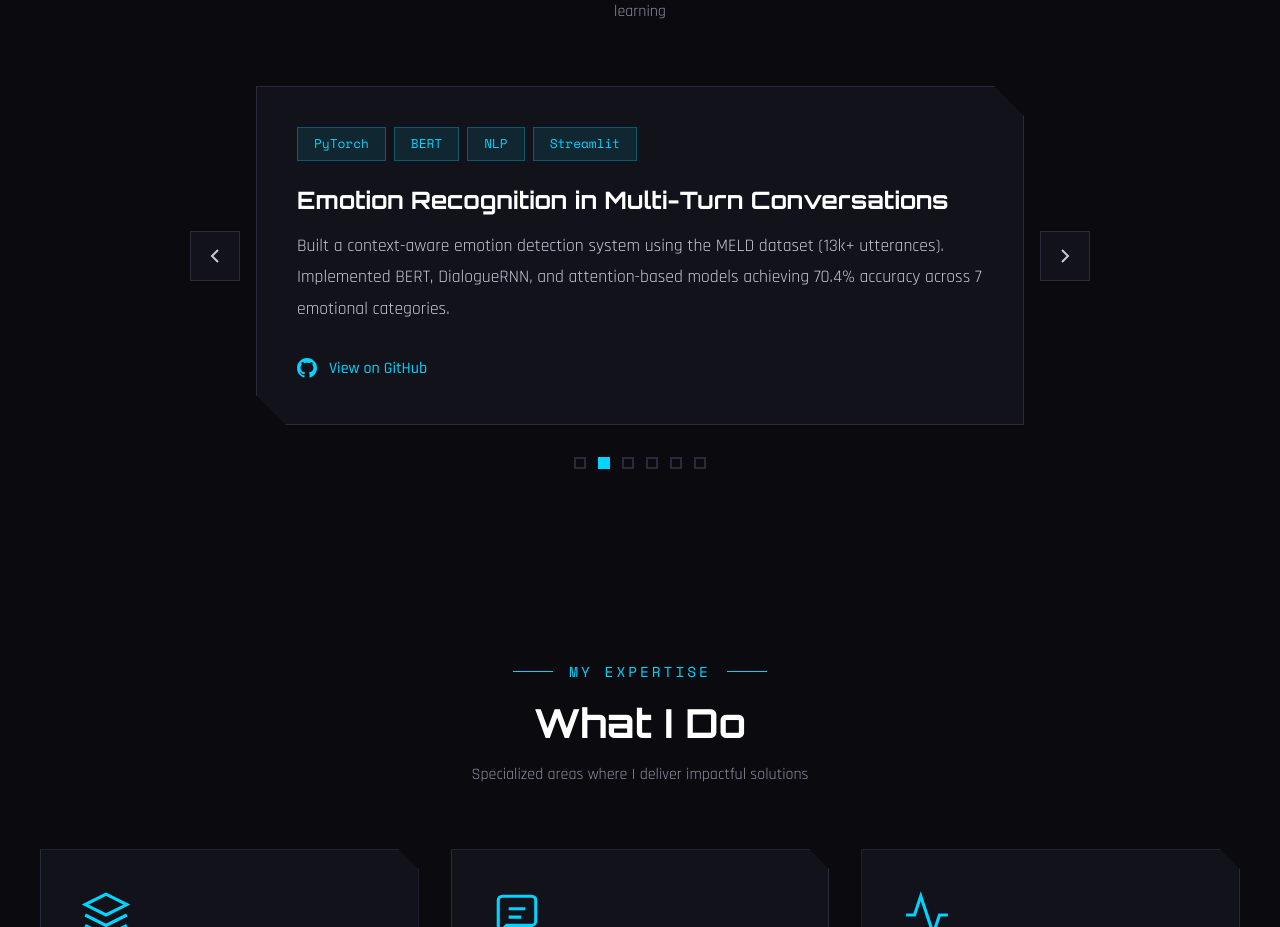
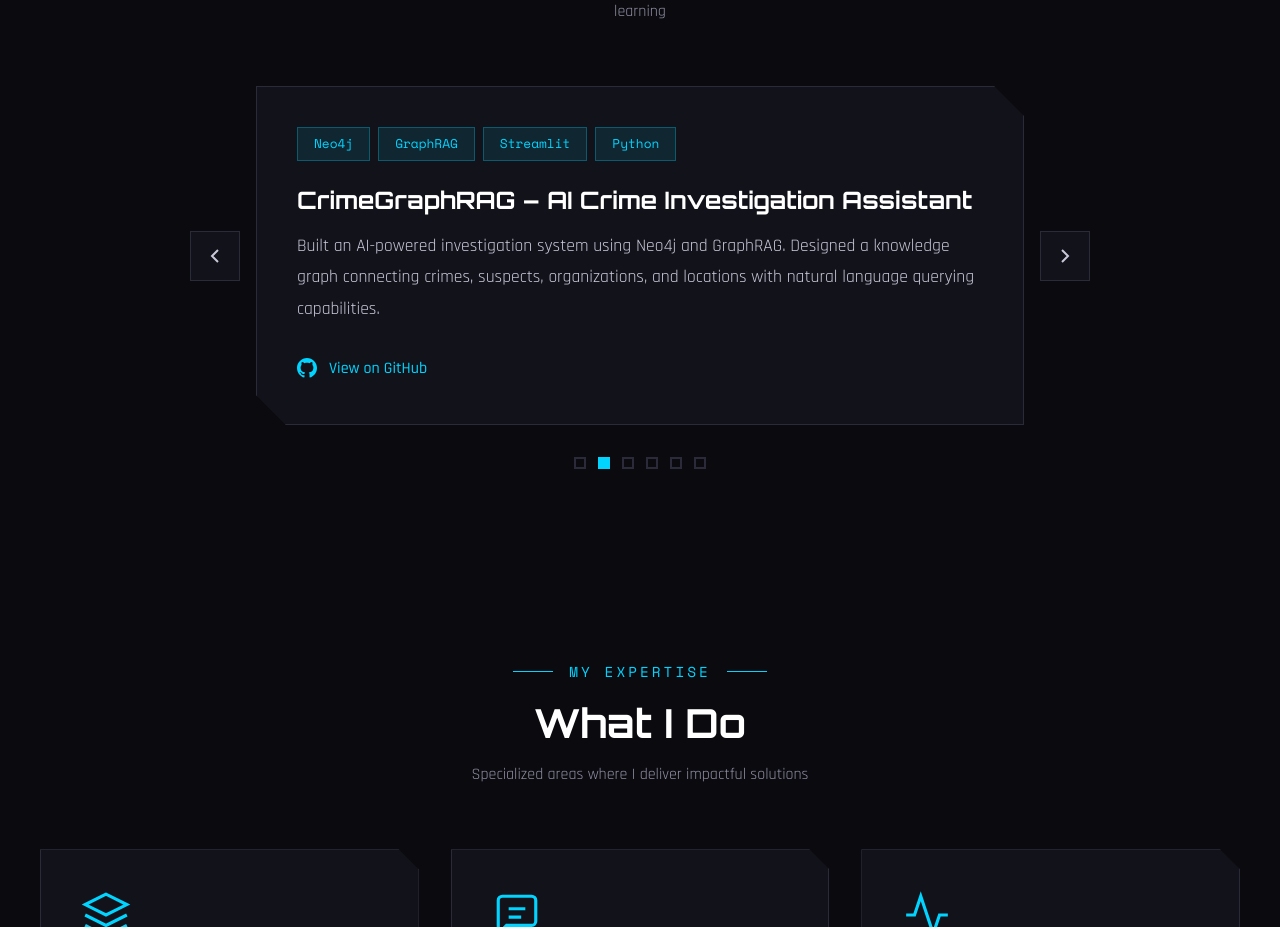
Before and after one commit to yashasvi1102/MY_PORTFOLIO, a React (Vite) app: page / in a window 1280 px wide. Shown: the part 1743-2670 px from the top of the page. Built offline with nearby package versions, Linux system fonts and the light colour scheme.

Commit message:
order correct

```diff
--- a/src/Portfolio.jsx
+++ b/src/Portfolio.jsx
@@ -59,12 +59,13 @@ const portfolioData = {
     }
   ],
   projects: [
-    { id: 1, title: "CrimeGraphRAG – AI Crime Investigation Assistant", description: "Built an AI-powered investigation system using Neo4j and GraphRAG. Designed a knowledge graph connecting crimes, suspects, organizations, and locations with natural language querying capabilities.", tags: ["Neo4j", "GraphRAG", "Streamlit", "Python"], github: "https://github.com/yashasvi1102/CrimeGraphRAG-AI-Crime-Investigation-Assistant" },
-    { id: 2, title: "Emotion Recognition in Multi-Turn Conversations", description: "Built a context-aware emotion detection system using the MELD dataset (13k+ utterances). Implemented BERT, DialogueRNN, and attention-based models achieving 70.4% accuracy across 7 emotional categories.", tags: ["PyTorch", "BERT", "NLP", "Streamlit"], github: "https://github.com/yashasvi1102/Emmotion-Recognition-in-Multi-Turn-Conversations" },
-    { id: 3, title: "End-to-End LA Crime Analytics – Medallion Architecture", description: "Designed and implemented a complete data lakehouse solution using Databricks with Bronze, Silver, and Gold layers for LA crime data analysis. Built scalable ETL pipelines for crime trend analytics.", tags: ["Databricks", "Medallion", "Spark", "Azure"], github: "https://github.com/yashasvi1102/End-to-End-LA-Crime-Analytics-Medallion-Architecture-" },
-    { id: 4, title: "IMDB Project", description: "A comprehensive IMDb data analysis project featuring database design, data modeling, and analytics on movie ratings, cast information, and box office performance trends.", tags: ["SQL", "Data Modeling", "Analytics"], github: "https://github.com/yashasvi1102/IMDb-Team-Project" },
-    { id: 5, title: "Wine Quality Prediction", description: "A machine learning project analyzing wine quality factors using R. Implements various ML algorithms for quality prediction based on chemical properties and sensory data.", tags: ["R", "Data Analysis", "ML"], github: "https://github.com/yashasvi1102/Wine-Quality-Project" },
-    { id: 6, title: "MediQuery – Clinical Analytics Platform with Safety-First AI", description: "Designed a healthcare analytics platform processing 10K+ synthetic FHIR patient records through Snowflake Medallion architecture with dbt. Built a Neo4j GraphRAG agent with mandatory citation guards, 4-tier RBAC (Doctor, Researcher, Admin, Patient), and a natural-language cohort builder achieving 92%+ precision on adverse event detection.", tags: ["FHIR", "Snowflake", "Neo4j", "GraphRAG", "dbt"], github: "https://github.com/yashasvi1102/mediquery" }
+    { id: 1, title: "MediQuery – Clinical Analytics Platform with Safety-First AI", description: "Designed a healthcare analytics platform processing 10K+ synthetic FHIR patient records through Snowflake Medallion architecture with dbt. Built a Neo4j GraphRAG agent with mandatory citation guards, 4-tier RBAC (Doctor, Researcher, Admin, Patient), and a natural-language cohort builder achieving 92%+ precision on adverse event detection.", tags: ["FHIR", "Snowflake", "Neo4j", "GraphRAG", "dbt"], github: "https://github.com/yashasvi1102/mediquery" },
+    { id: 2, title: "CrimeGraphRAG – AI Crime Investigation Assistant", description: "Built an AI-powered investigation system using Neo4j and GraphRAG. Designed a knowledge graph connecting crimes, suspects, organizations, and locations with natural language querying capabilities.", tags: ["Neo4j", "GraphRAG", "Streamlit", "Python"], github: "https://github.com/yashasvi1102/CrimeGraphRAG-AI-Crime-Investigation-Assistant" },
+    { id: 3, title: "Emotion Recognition in Multi-Turn Conversations", description: "Built a context-aware emotion detection system using the MELD dataset (13k+ utterances). Implemented BERT, DialogueRNN, and attention-based models achieving 70.4% accuracy across 7 emotional categories.", tags: ["PyTorch", "BERT", "NLP", "Streamlit"], github: "https://github.com/yashasvi1102/Emmotion-Recognition-in-Multi-Turn-Conversations" },
+    { id: 4, title: "End-to-End LA Crime Analytics – Medallion Architecture", description: "Designed and implemented a complete data lakehouse solution using Databricks with Bronze, Silver, and Gold layers for LA crime data analysis. Built scalable ETL pipelines for crime trend analytics.", tags: ["Databricks", "Medallion", "Spark", "Azure"], github: "https://github.com/yashasvi1102/End-to-End-LA-Crime-Analytics-Medallion-Architecture-" },
+    { id: 5, title: "IMDB Project", description: "A comprehensive IMDb data analysis project featuring database design, data modeling, and analytics on movie ratings, cast information, and box office performance trends.", tags: ["SQL", "Data Modeling", "Analytics"], github: "https://github.com/yashasvi1102/IMDb-Team-Project" },
+    { id: 6, title: "Wine Quality Prediction", description: "A machine learning project analyzing wine quality factors using R. Implements various ML algorithms for quality prediction based on chemical properties and sensory data.", tags: ["R", "Data Analysis", "ML"], github: "https://github.com/yashasvi1102/Wine-Quality-Project" },
+
   ]
 };
 
```
